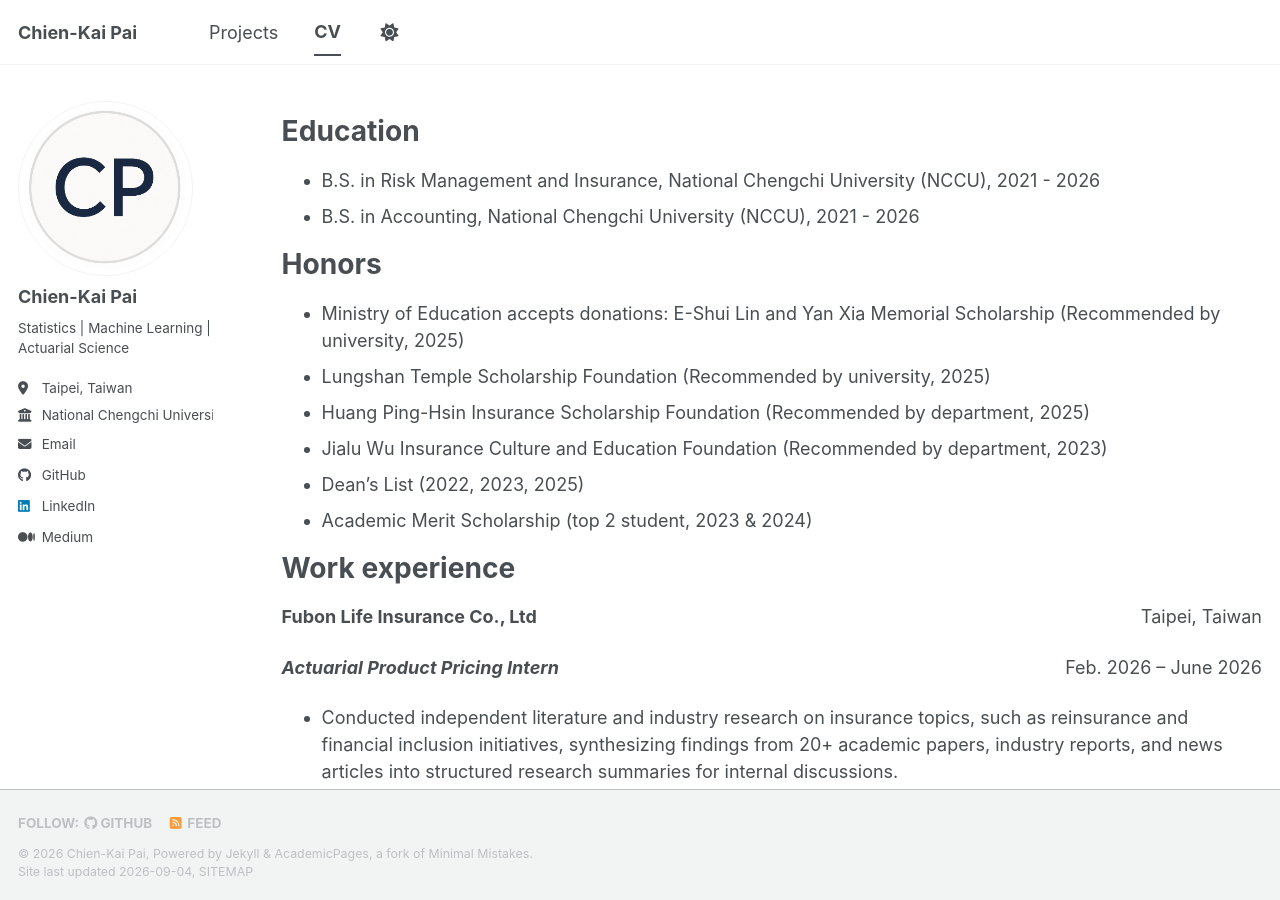
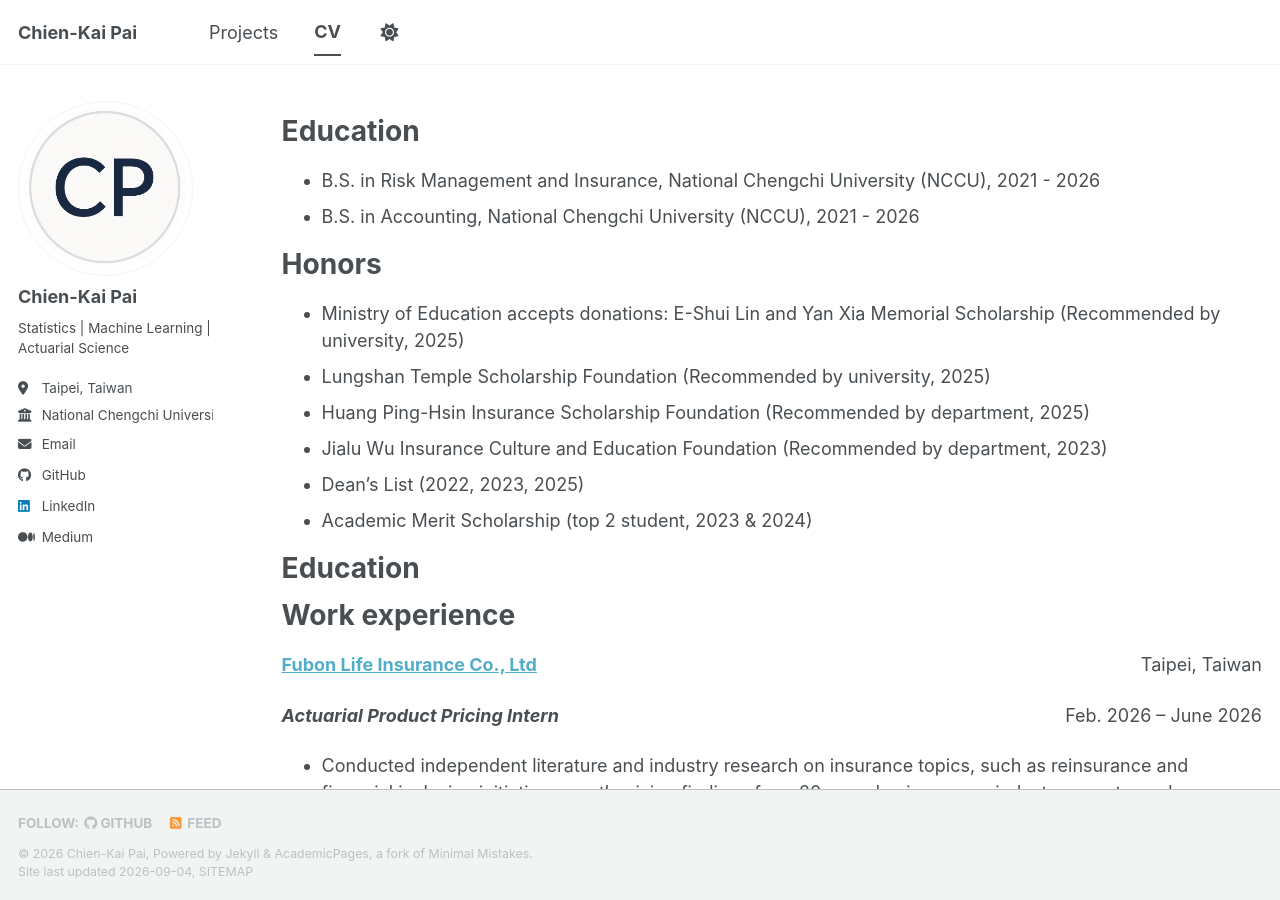
Before and after one commit to Allen9102/Allen9102.github.io, a Jekyll site: the page built from _pages/cv.md, in a window 1280 px wide and 900 px high. Built offline with Jekyll 4.4.1, drawn with Linux system fonts in a browser that asks for light colours; a style sheet for code colours, icons or effects is not loaded.

Commit message:
Update cv.md

```diff
--- a/_pages/cv.md
+++ b/_pages/cv.md
@@ -24,9 +24,12 @@ Honors
 * Academic Merit Scholarship (top 2 student, 2023 & 2024)
 
 
+Education
+======
+
 Work experience
 ======
-**Fubon Life Insurance Co., Ltd** <span style="float: right;"> Taipei, Taiwan </span>
+[**Fubon Life Insurance Co., Ltd**](https://www.fubon.com/life/English/) <span style="float: right;"> Taipei, Taiwan </span>
 
 ***Actuarial Product Pricing Intern*** <span style="float: right;"> Feb. 2026 – June 2026 </span>
 - Conducted independent literature and industry research on insurance topics, such as reinsurance and financial inclusion initiatives, synthesizing findings from 20+ academic papers, industry reports, and news articles into structured research summaries for internal discussions.
```
